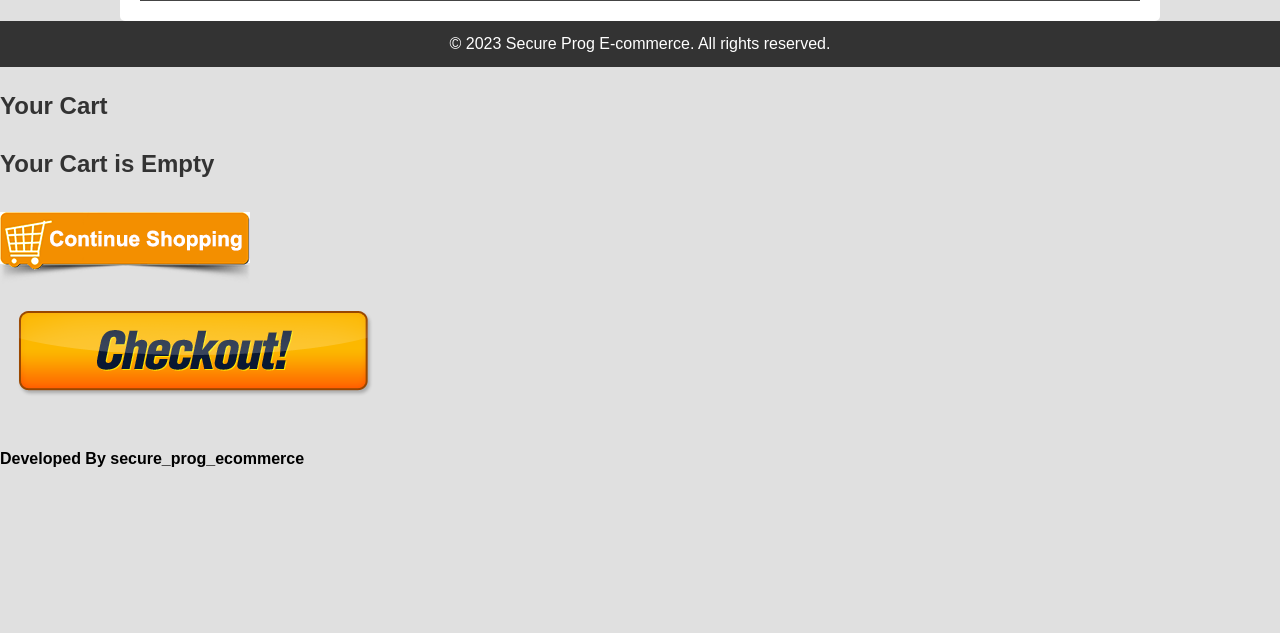
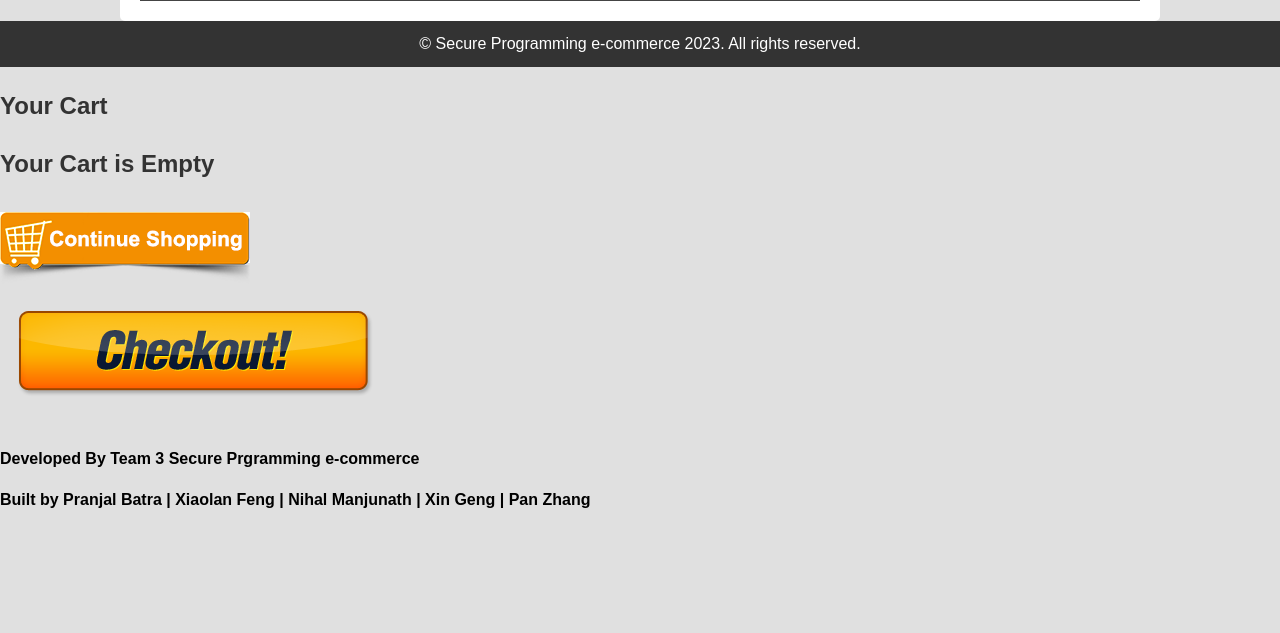
Before and after one commit to pranjalbatra/secure_prog_ecommerce, a CodeIgniter app: page /database/index.php/web/cart in a window 1280 px wide. Shown: the part 167-800 px from the top of the page. Run offline with CodeIgniter, Linux system fonts and the light colour scheme; data that the repository does not hold is empty.

Commit message:
Update images and front end

```diff
--- a/application/views/web/inc/footer.php
+++ b/application/views/web/inc/footer.php
@@ -7,7 +7,8 @@
             </div>
         </div>
         <div class="copy_right">
-            <p><b>Developed By secure_prog_ecommerce</b></p>
+            <p><b>Developed By Team 3 Secure Prgramming e-commerce</b></p>
+            <p><b>Built by Pranjal Batra | Xiaolan Feng | Nihal Manjunath | Xin Geng | Pan Zhang</b></p>
         </div>
     </div>
 </div>
--- a/application/views/web/inc/header.php
+++ b/application/views/web/inc/header.php
@@ -1,7 +1,7 @@
 <!DOCTYPE HTML>
 <html>
 <head>
-    <title>Secure Prog E-commerce</title>
+    <title>Secure Programming e-commerce</title>
     <meta http-equiv="Content-Type" content="text/html; charset=utf-8" />
     <meta name="viewport" content="width=device-width, initial-scale=1, maximum-scale=1">
     <style>
@@ -150,7 +150,7 @@
 
     </div>
     <footer>
-        &copy; 2023 Secure Prog E-commerce. All rights reserved.
+        &copy; Secure Programming e-commerce 2023. All rights reserved.
     </footer>
 </body>
 </html>
```
Also changed, not shown: uploads/1.jpg (deleted), uploads/2.JPG (deleted), uploads/3.jpg (deleted), uploads/AirFryer.png (added), uploads/Screenshot_2023-08-03_at_10_13_45_pm.png (added), uploads/Sofa.png (added), 2 other files.
